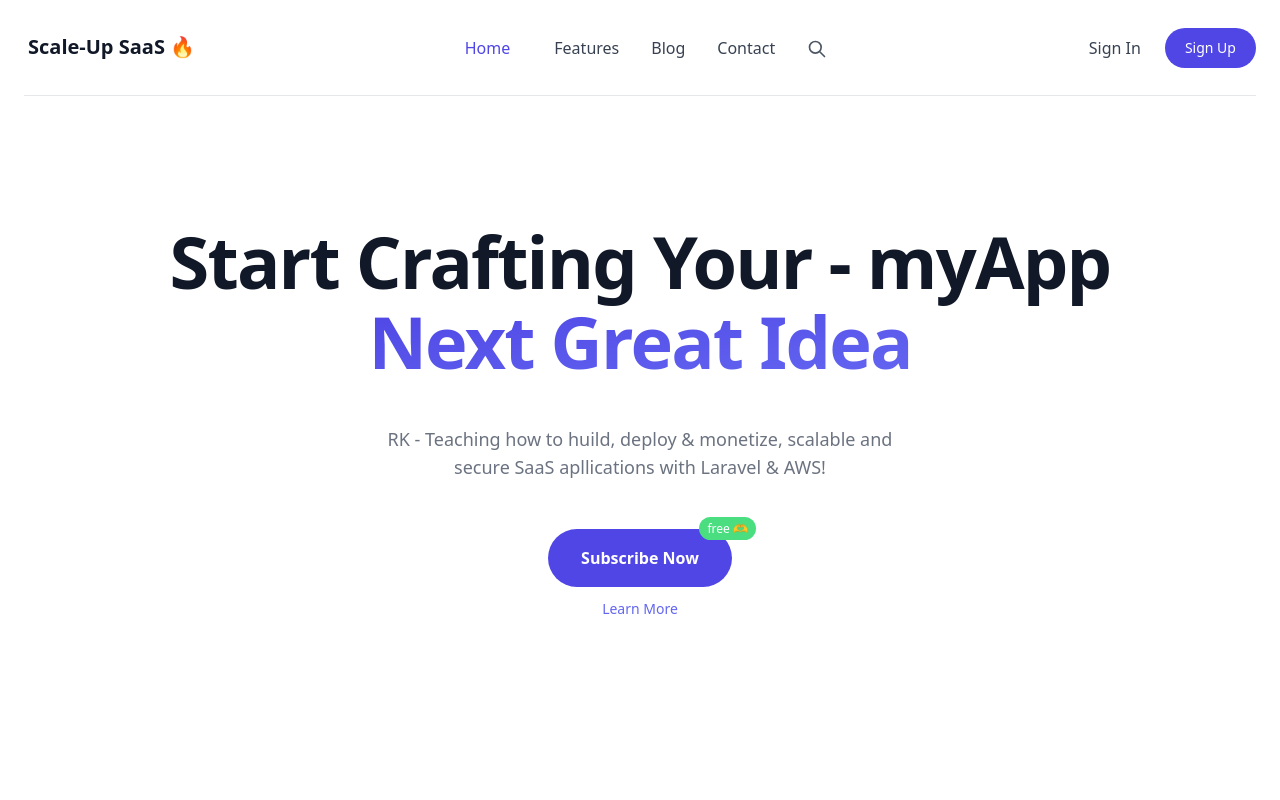
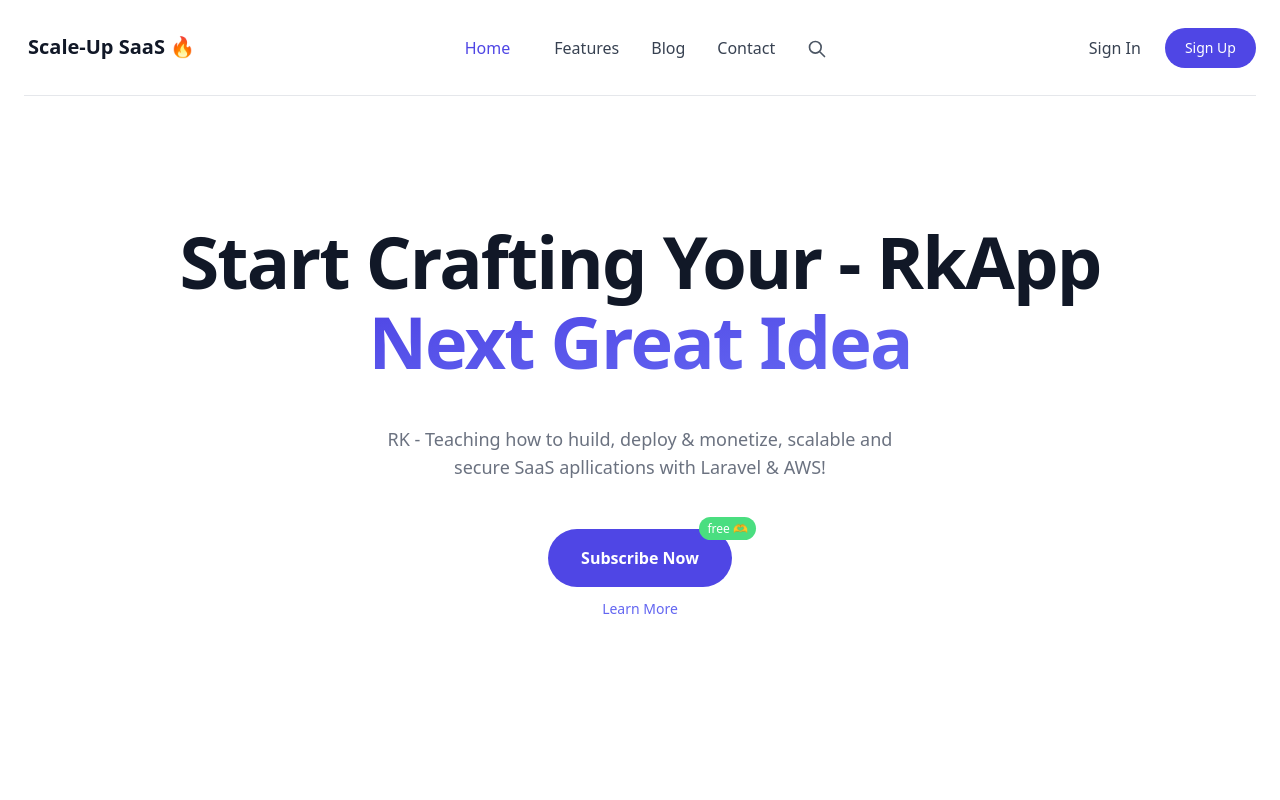
Before and after one commit to ravikumarmmt/nodejs2025tryapp, a website: page html/index.html in a window 1280 px wide. Shown: the top 800 px of the page. Drawn offline with nearby package versions, Linux system fonts and the light colour scheme.

Commit message:
to check ecs deploy2

```diff
--- a/html/index.html
+++ b/html/index.html
@@ -1828,7 +1828,7 @@
             <div class="container max-w-lg px-4 py-32 mx-auto mt-px text-left md:max-w-none md:text-center">
                 <h1
                     class="text-5xl font-extrabold leading-10 tracking-tight text-left text-gray-900 md:text-center sm:leading-none md:text-6xl lg:text-7xl">
-                    <span class="inline md:block">Start Crafting Your - myApp</span> <span
+                    <span class="inline md:block">Start Crafting Your - RkApp</span> <span
                         class="relative mt-2 text-transparent bg-clip-text bg-gradient-to-br from-indigo-600 to-indigo-500 md:inline-block">Next
                         Great Idea</span></h1>
                 <div class="mx-auto mt-5 text-gray-500 md:mt-12 md:max-w-lg md:text-center lg:text-lg">RK - Teaching how to huild, deploy & monetize, scalable and secure
```
Also changed, not shown: .github/workflows/trycicd.yml.
